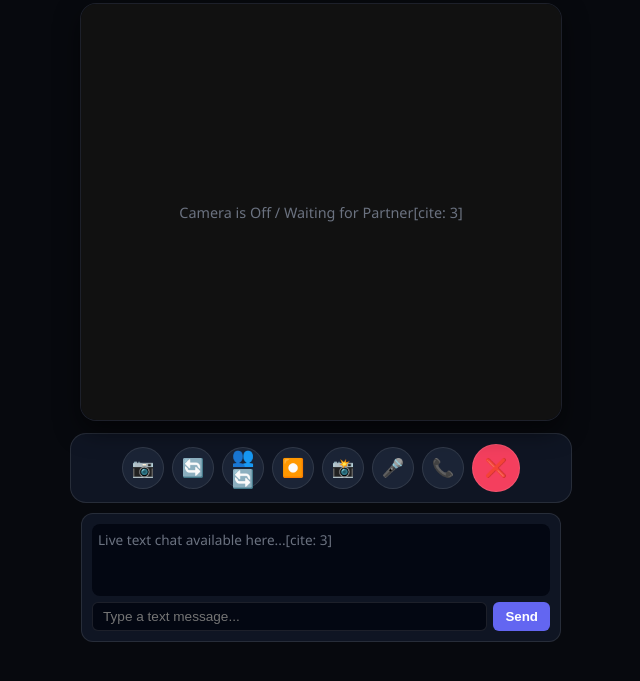
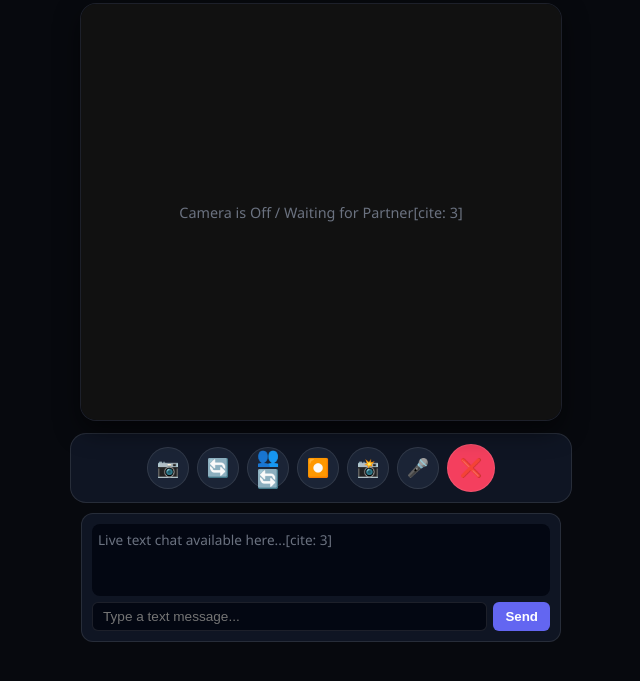
Before and after one commit to coding-master-suraj/main-call, a plain HTML site: page index.html in a window 1280 px wide. Shown: the part 73-754 px from the top of the page, without its empty margins (319-959 px from the left). Drawn offline with Linux system fonts and the light colour scheme; a script that the page names is missing.

Commit message:
Update index.html

```diff
--- a/index.html
+++ b/index.html
@@ -187,9 +187,7 @@
             <button class="ctrl-btn video-only" id="rec-btn" onclick="toggleRecord()" title="Record Video">⏺️</button>
             <button class="ctrl-btn video-only" onclick="capturePhoto()" title="Capture Photo">📸</button>
             <button class="ctrl-btn audio-only hidden-by-mode" id="audio-rec-btn" onclick="toggleAudioRecord()" title="Record Audio Voice">🎙️</button>
-
             <button class="ctrl-btn" id="mic-toggle-btn" onclick="toggleMic()" title="Mute/Unmute Voice">🎤</button>
-            <button class="ctrl-btn" id="mode-switch-btn" ondblclick="toggleCallType()" title="Double click to Convert Call Type">📞</button>
             <button class="ctrl-btn disconnect-btn" onclick="disconnectCall()" title="Disconnect & Shutdown">❌</button>
         </div>
 
```
